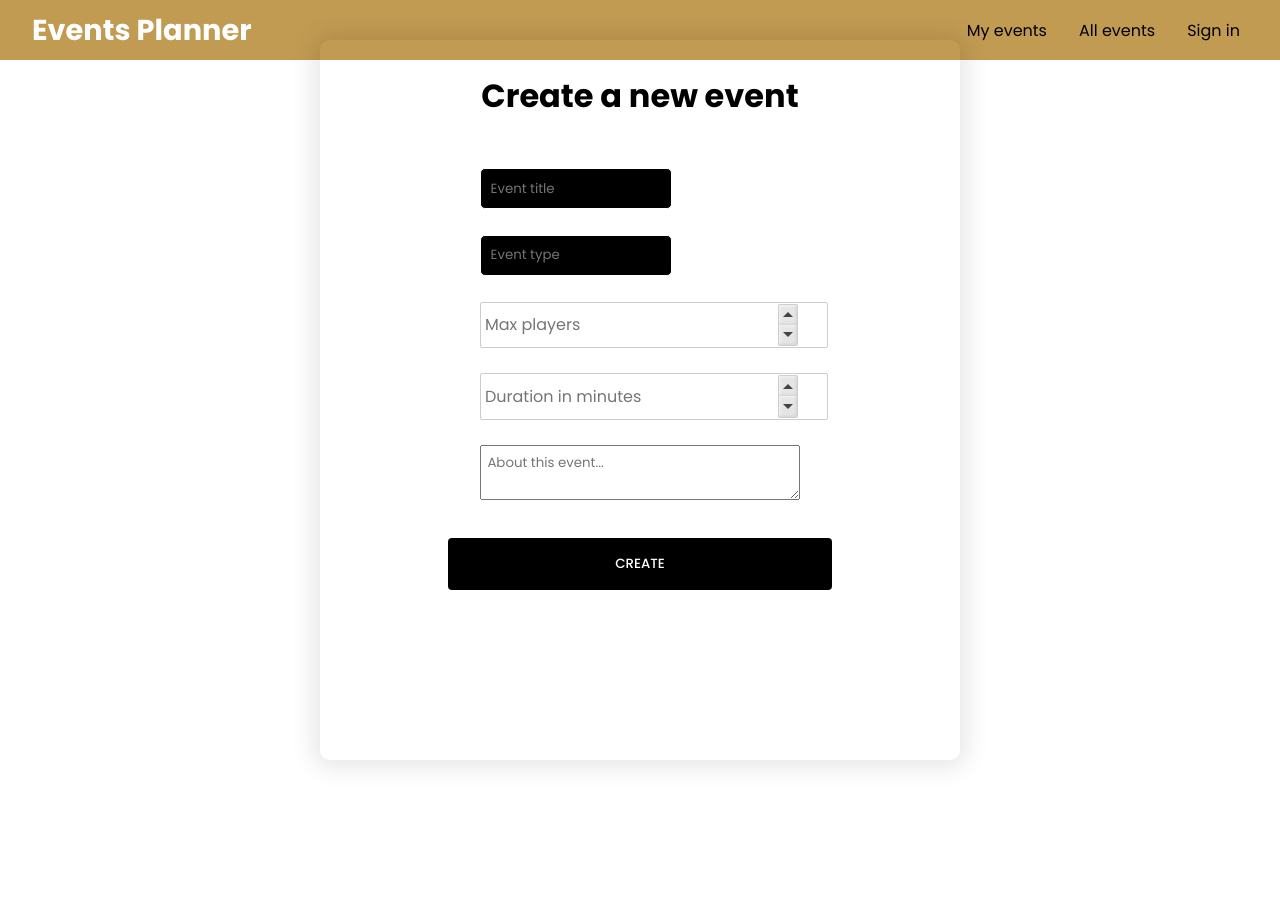
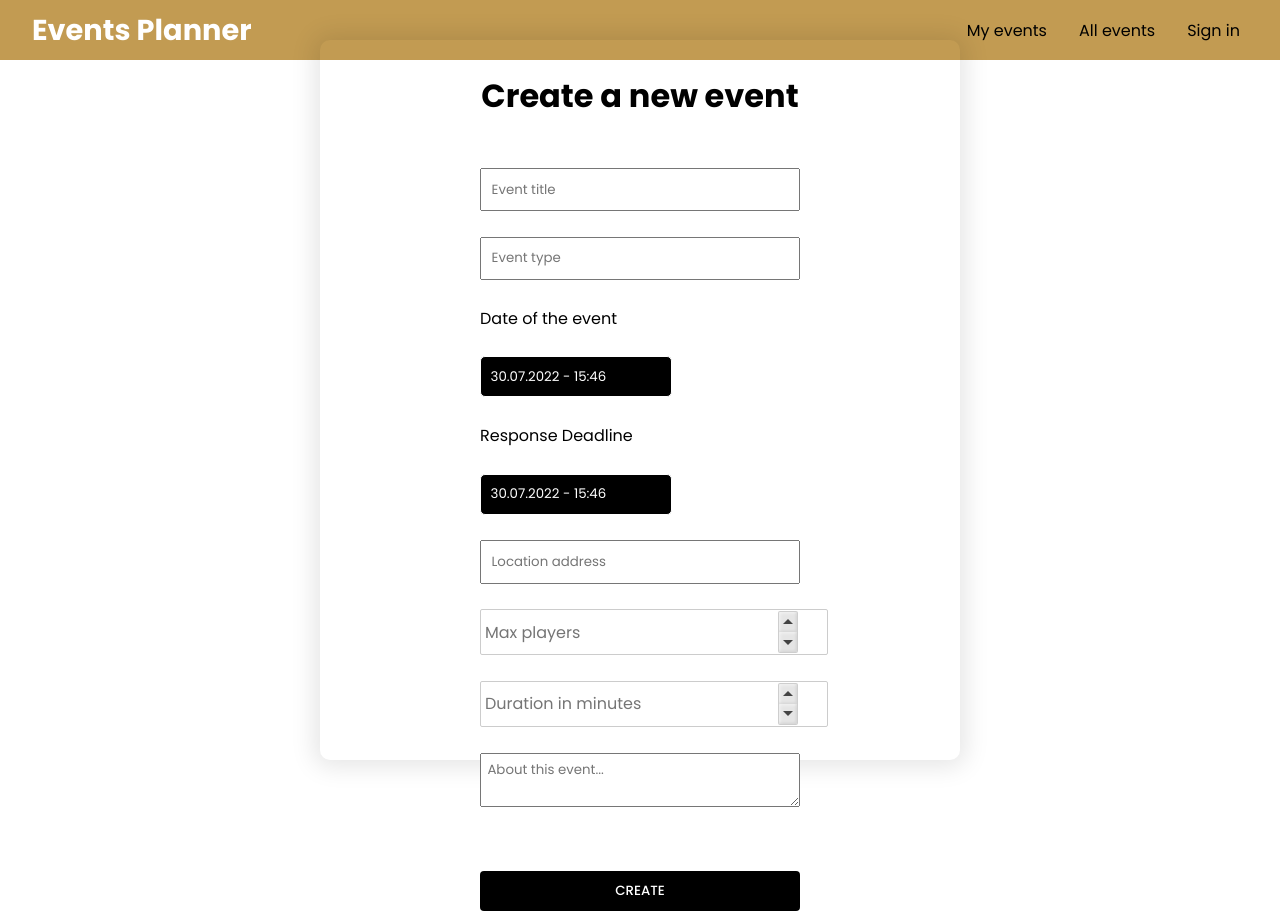
Before and after one commit to mernsummerproject2022/frontend, a React (Create React App) app in the folder event-planner/: page /create in a window 1280 px wide. Before the commit the page ends 800 px from the top, so only its background shows below. Built offline with nearby package versions, Linux system fonts and the light colour scheme; no server answers.

Commit message:
Reworking (#11)
* added date inputs

* added create event states

Co-authored-by: cristian.cirdei01@e-uvt.ro <83004817+cris-alt@users.noreply.github.com>

```diff
--- a/event-planner/src/Pages/EventCreate.jsx
+++ b/event-planner/src/Pages/EventCreate.jsx
@@ -1,41 +1,146 @@
-import React from "react";
+import React, { useState } from "react";
 import NumericInput from "react-numeric-input";
+import DatePicker from "react-datepicker";
 
 function EventCreate() {
+  const [event, setEventState] = useState({
+    name: "",
+    description: "",
+    location: { name: "", lat: null, long: null },
+    duration: null,
+    deadline: new Date(),
+    dateTime: new Date(),
+    maxPlayers: null,
+    eventType: "",
+  });
+
+  const handleSubmit = (e) => {
+    e.preventDefault();
+    console.log(
+      `The entered event: ${event.name} \n ${event.description} \n ${
+        event.location.name
+      } \n ${event.duration} \n ${event.dateTime.toISOString()} \n ${
+        event.deadline
+      } \n ${event.maxPlayers} \n ${event.eventType}`
+    );
+  };
+
   return (
     <div>
       <div className="create-container">
         <h1 className="create-event-heading">Create a new event</h1>
 
-        <div className="create-event-form">
+        <form className="create-event-form" onSubmit={handleSubmit}>
           <input
             type="text"
             placeholder="Event title"
             name="name"
             autoComplete="none"
+            onChange={(e) =>
+              setEventState((prevState) => ({
+                ...prevState,
+                name: e.target.value,
+              }))
+            }
           />
           <input
             type="text"
             placeholder="Event type"
             name="eventType"
             autoComplete="none"
+            onChange={(e) =>
+              setEventState((prevState) => ({
+                ...prevState,
+                eventType: e.target.value,
+              }))
+            }
           />
 
-          <NumericInput min={0} placeholder="Max players" name="maxPlayers" />
+          <label htmlFor="startDate">Date of the event</label>
+          <DatePicker
+            selected={event.dateTime}
+            onChange={(date) =>
+              setEventState((prevState) => ({
+                ...prevState,
+                dateTime: date,
+              }))
+            }
+            showTimeSelect
+            timeFormat="HH:mm"
+            timeIntervals={10}
+            timeCaption="time"
+            dateFormat="dd.MM.yyyy - HH:mm"
+            name="startDate"
+            id="startDate"
+          />
+
+          <label htmlFor="deadline">Response Deadline</label>
+          <DatePicker
+            selected={event.deadline}
+            onChange={(date) =>
+              setEventState((prevState) => ({
+                ...prevState,
+                deadline: date,
+              }))
+            }
+            showTimeSelect
+            timeFormat="HH:mm"
+            timeIntervals={10}
+            timeCaption="time"
+            dateFormat="dd.MM.yyyy - HH:mm"
+            name="deadline"
+            id="deadline"
+          />
+
+          <input
+            type="text"
+            placeholder="Location address"
+            name="location"
+            autoComplete="none"
+            onChange={(e) =>
+              setEventState((prevState) => ({
+                ...prevState,
+                location: { ...prevState.location, name: e.target.value },
+              }))
+            }
+          />
+
+          <NumericInput
+            min={0}
+            placeholder="Max players"
+            name="maxPlayers"
+            onChange={(number) =>
+              setEventState((prevState) => ({
+                ...prevState,
+                maxPlayers: number,
+              }))
+            }
+          />
 
           <NumericInput
             min={0}
             placeholder="Duration in minutes"
             name="duration"
+            onChange={(number) =>
+              setEventState((prevState) => ({
+                ...prevState,
+                duration: number,
+              }))
+            }
           />
 
           <textarea
             name="description"
             placeholder="About this event..."
+            onChange={(e) =>
+              setEventState((prevState) => ({
+                ...prevState,
+                description: e.target.value,
+              }))
+            }
           ></textarea>
-        </div>
-
-        <input type="submit" className="create-btn" value={"CREATE"} />
+          <input type="submit" className="create-btn" value={"CREATE"} />
+        </form>
       </div>
     </div>
   );
```
Also changed, not shown: event-planner/src/index.js (+4 -4 lines).
